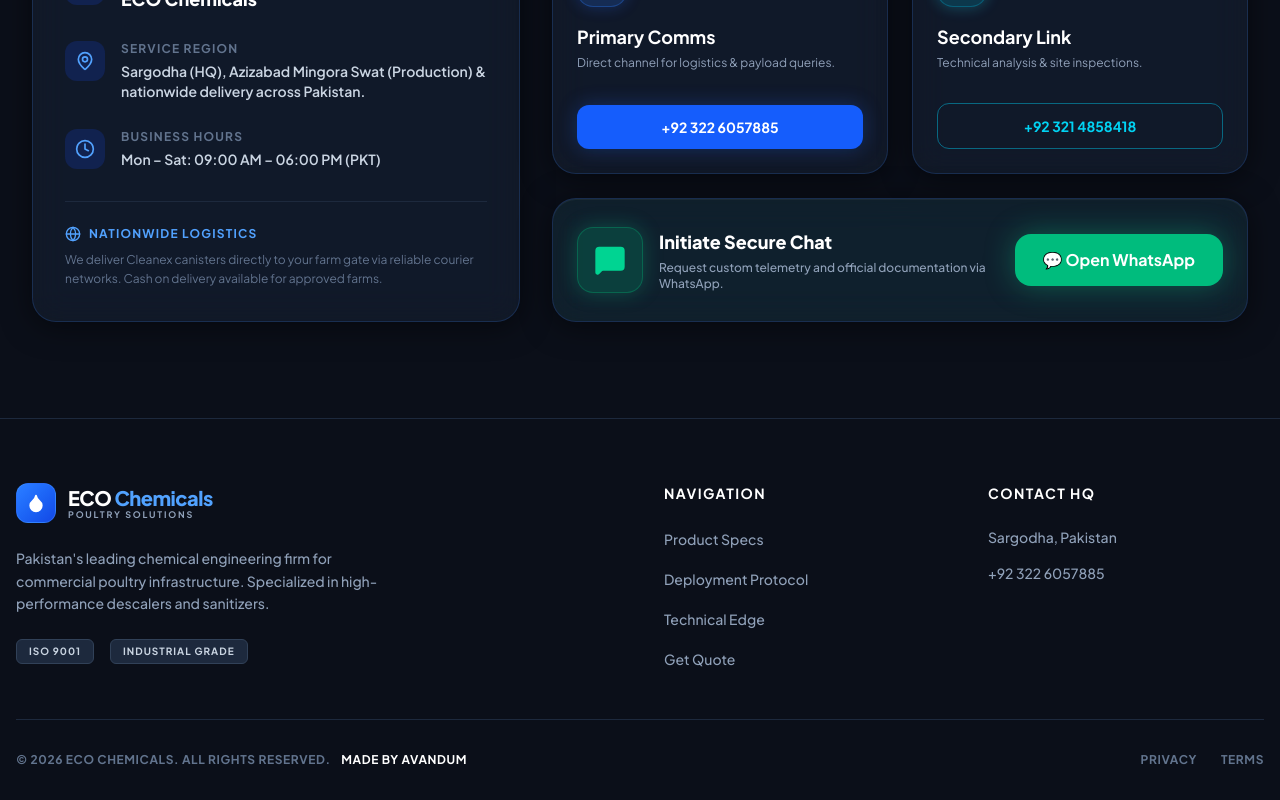
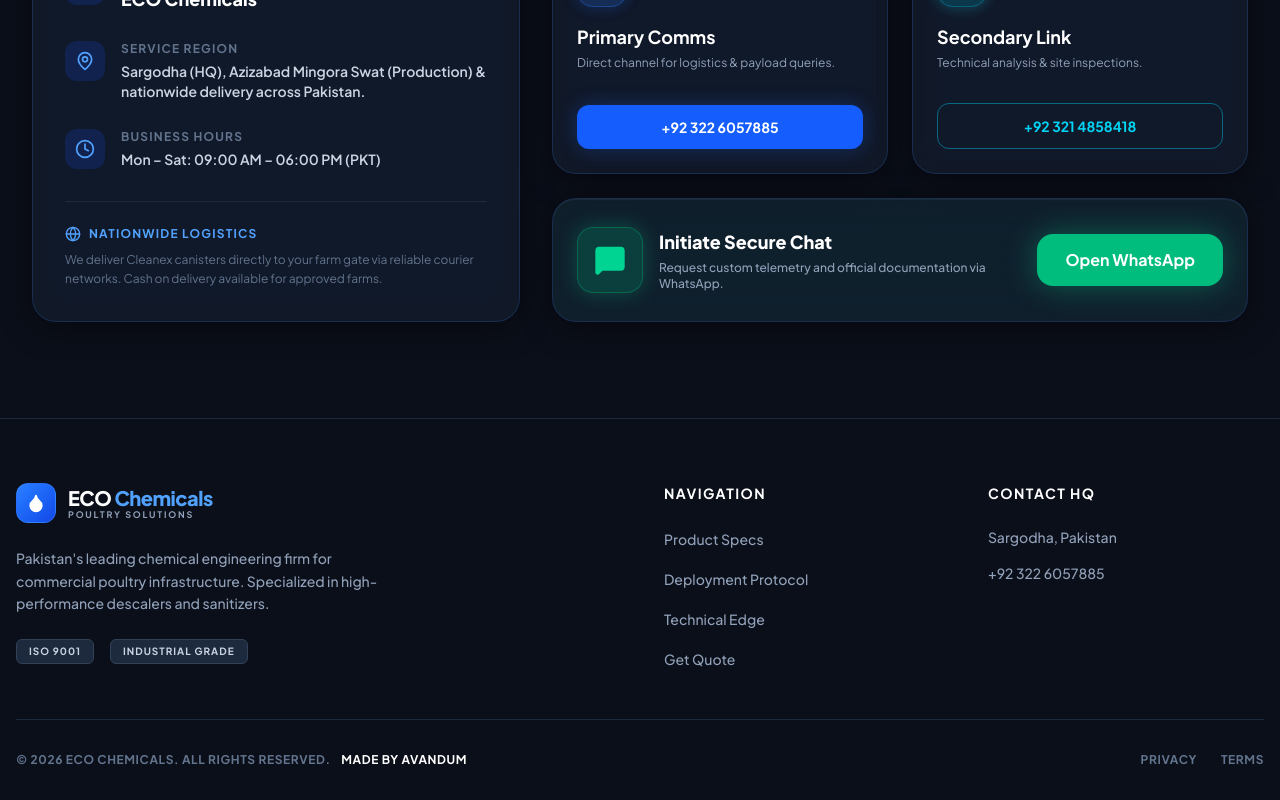
Before and after one commit to ahmedsahni/Ecochemicals, a Next.js app: page / in a window 1280 px wide. Shown: the part 7610-8410 px from the top of the page. Built offline with nearby package versions, Linux system fonts and the light colour scheme.

Commit message:
Remove emoji from WhatsApp button

```diff
--- a/src/components/Contact.jsx
+++ b/src/components/Contact.jsx
@@ -145,7 +145,7 @@
                 rel="noreferrer"
                 className="relative z-10 flex-shrink-0 px-7 py-3.5 bg-emerald-500 hover:bg-emerald-400 text-white font-bold rounded-2xl shadow-[0_0_30px_rgba(16,185,129,0.4)] transition-all w-full sm:w-auto text-center"
               >
-                💬 Open WhatsApp
+                Open WhatsApp
               </a>
             </div>
           </motion.div>
```
